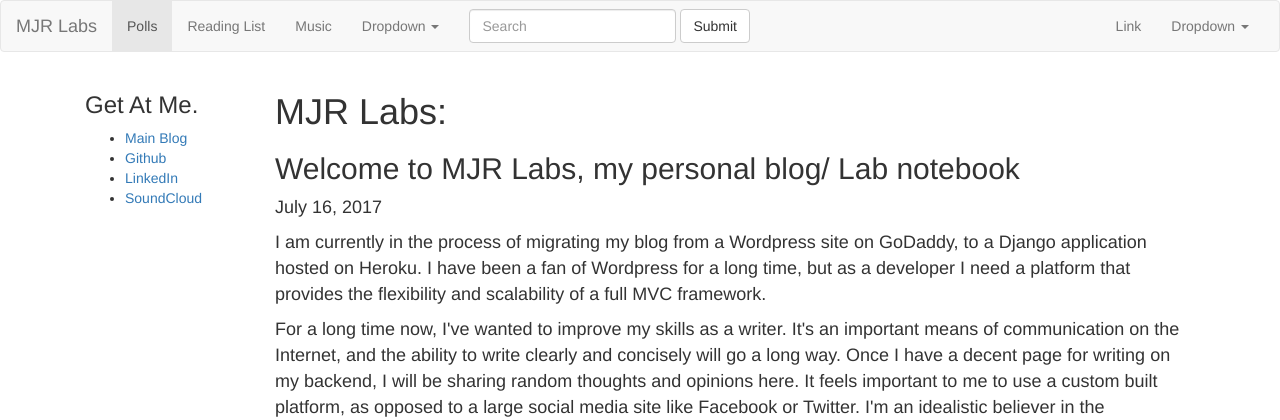
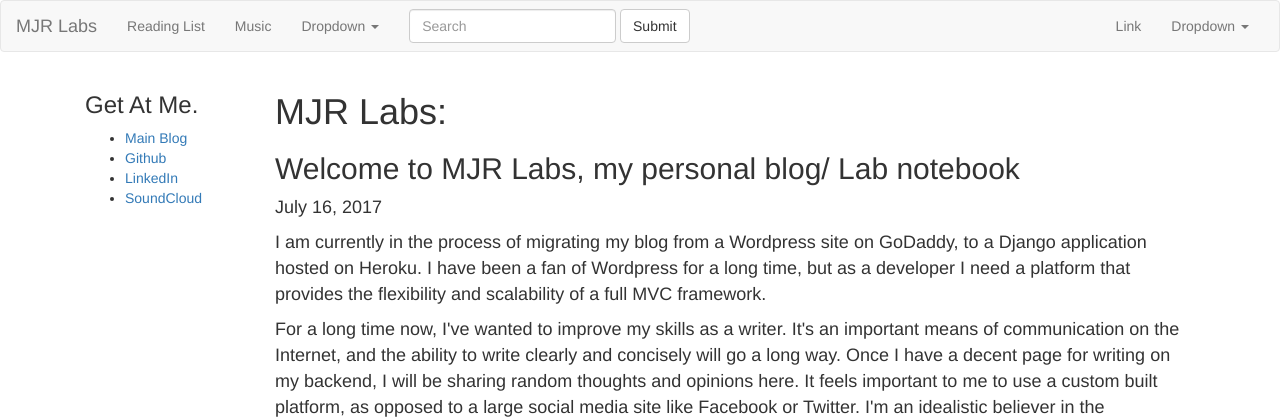
Before and after one commit to mjrosengrant/mjr_labs, a Django app: page / in a window 1280 px wide. Shown: the top 420 px of the page. Run offline with Django 3.2, Linux system fonts and the light colour scheme; data that the repository does not hold is empty; some libraries are stand-ins or nearby versions.

Commit message:
Removed polls from navbar

```diff
--- a/blog/templates/blog/navbar.html
+++ b/blog/templates/blog/navbar.html
@@ -14,10 +14,8 @@
     <!-- Collect the nav links, forms, and other content for toggling -->
     <div class="collapse navbar-collapse" id="bs-example-navbar-collapse-1">
       <ul class="nav navbar-nav">
-        <li class="active"><a href="/polls/">Polls <span class="sr-only">(current)</span></a></li>
         <li><a href="#">Reading List</a></li>
         <li><a href="https://soundcloud.com/mike-rosengrant-1" target="_blank">Music</a></li>
-
         <li class="dropdown">
           <a href="#" class="dropdown-toggle" data-toggle="dropdown" role="button" aria-haspopup="true" aria-expanded="false">Dropdown <span class="caret"></span></a>
           <ul class="dropdown-menu">
--- a/requirements.txt
+++ b/requirements.txt
@@ -1,5 +1,4 @@
 Django==1.9.2
-argparse==1.2.1
 django-polymorphic==1.0.1
 django-tinymce==2.2.0
 futures==3.0.5
@@ -8,4 +7,3 @@ psycopg2==2.6.2
 python-dateutil==2.4.2
 requests==2.9.1
 six==1.10.0
-wsgiref==0.1.2
```
